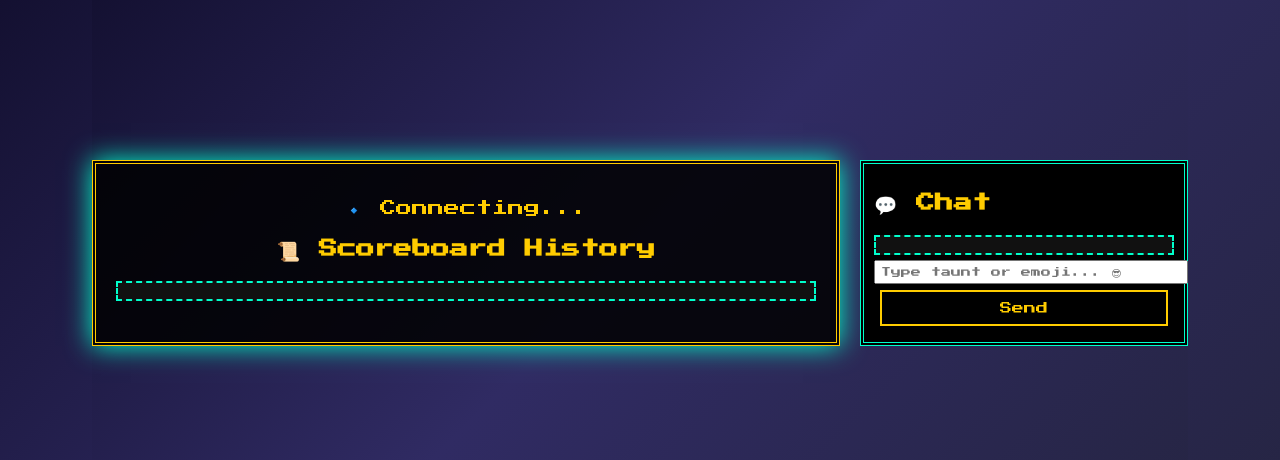
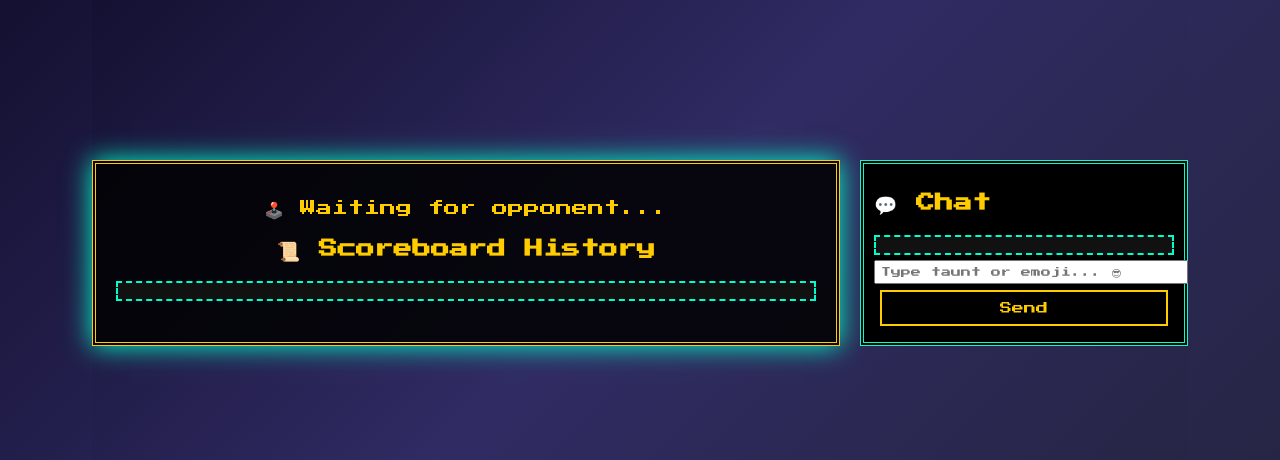
Before and after one commit to Kayyummd/game, a Flask app: page /multiplayer_game.html in a window 1280 px wide. Shown: the part 147-607 px from the top of the page. Run offline with Flask 3, Linux system fonts and the light colour scheme; some libraries are stand-ins or nearby versions.

Commit message:
Update multiplayer_game.html

```diff
--- a/cricket_project/templates/multiplayer_game.html
+++ b/cricket_project/templates/multiplayer_game.html
@@ -89,17 +89,20 @@
 <body>
   <div class="container">
     <div class="game-box">
-      <p id="status">🔹 Connecting...</p>
+      <p id="status">🕹️ Waiting for opponent...</p>
+
       <div id="toss-box" class="hidden">
         <p>🪙 Choose Head or Tail:</p>
         <button onclick="sendToss('Head')">🪙 Head</button>
         <button onclick="sendToss('Tail')">🐍 Tail</button>
       </div>
+
       <div id="batbowl-box" class="hidden">
         <p>🏏 You won the toss! Choose:</p>
         <button onclick="chooseBatBowl('Bat')">🗡️ Bat</button>
         <button onclick="chooseBatBowl('Bowl')">🛡️ Bowl</button>
       </div>
+
       <div id="play-buttons" class="hidden">
         <p>🎯 Choose your number:</p>
         <div>
@@ -111,15 +114,18 @@
           <button onclick="playNum(5)">5</button>
         </div>
       </div>
+
       <div id="scoreboard">
         <h3>📜 Scoreboard History</h3>
         <ul id="history" style="list-style: none; padding-left: 0;"></ul>
       </div>
+
       <div id="game-over">
         <h3 id="result-msg">Game Over!</h3>
         <button onclick="restartGame()">🔄 Restart</button>
       </div>
     </div>
+
     <div class="chat-box">
       <h3>💬 Chat</h3>
       <div id="messages"></div>
@@ -127,6 +133,7 @@
       <button onclick="sendMsg()">Send</button>
     </div>
   </div>
+
   <script>
     const socket = io();
     const urlParams = new URLSearchParams(window.location.search);
```
